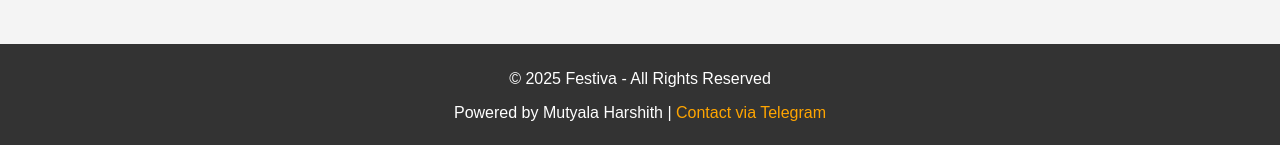
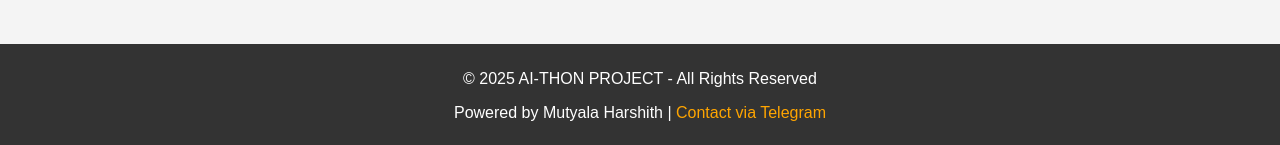
Before and after one commit to MutyalaHarshith/AI-THON-PROJECT, a plain HTML site: page index.html in a window 1280 px wide. Shown: the part 857-1002 px from the top of the page. Drawn offline with Linux system fonts and the light colour scheme.

Commit message:
Update index.html

```diff
--- a/index.html
+++ b/index.html
@@ -44,7 +44,7 @@
     <script src="script.js"></script>
 
     <footer>
-    <p>© 2025 Festiva - All Rights Reserved</p>
+    <p>© 2025 AI-THON PROJECT - All Rights Reserved</p>
     <p>Powered by Mutyala Harshith | <a href="https://tinyurl.com/Exist-Bots" target="_blank">Contact via Telegram</a></p>
   </footer>
 
```
